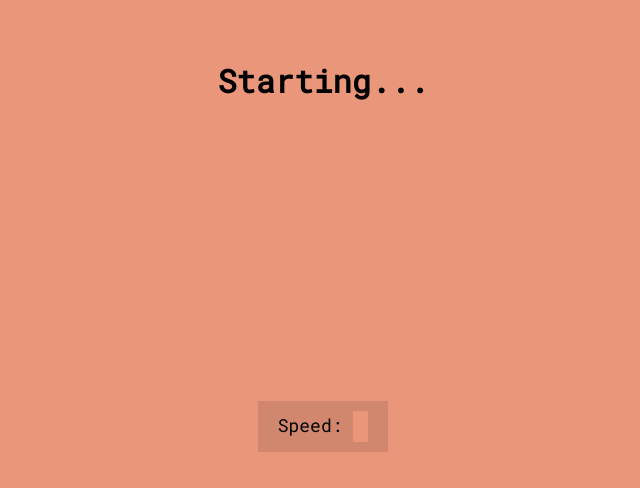
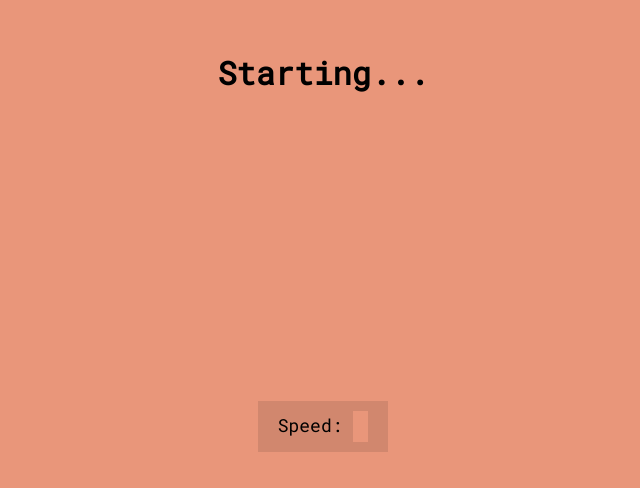
Before and after one commit to charismaly/effective-octo-bassoon, a plain HTML site: page typing.html in a window 1280 px wide. Shown: the part 328-816 px from the top of the page, without its empty margins (317-957 px from the left). Drawn offline with Linux system fonts and the light colour scheme.

Commit message:
Fri, Mar 24, 2023, 4:38 PM +00:00

```diff
--- a/css/typing.css
+++ b/css/typing.css
@@ -7,6 +7,8 @@ body {
     height: 100vh;
     align-items: center;
     justify-content: center;
+    overflow: hidden;
+    margin: 0;
     background-color: darksalmon;
 }
 
--- a/js/typing.js
+++ b/js/typing.js
@@ -0,0 +1 @@
+const textEl = document.getElementByID('text')
```
